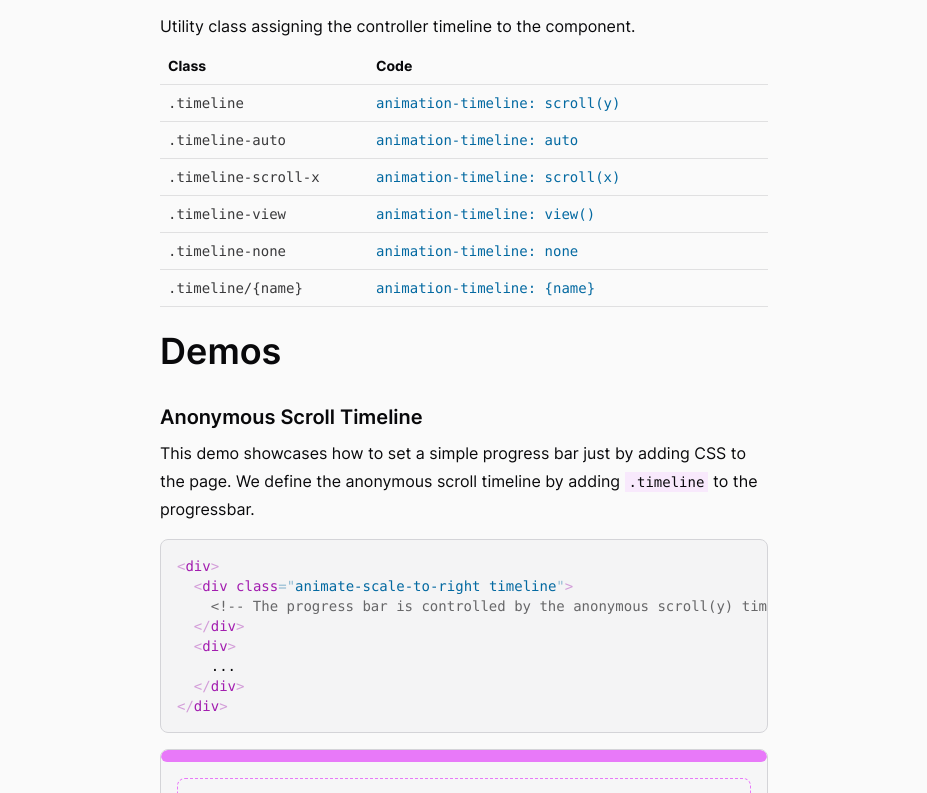
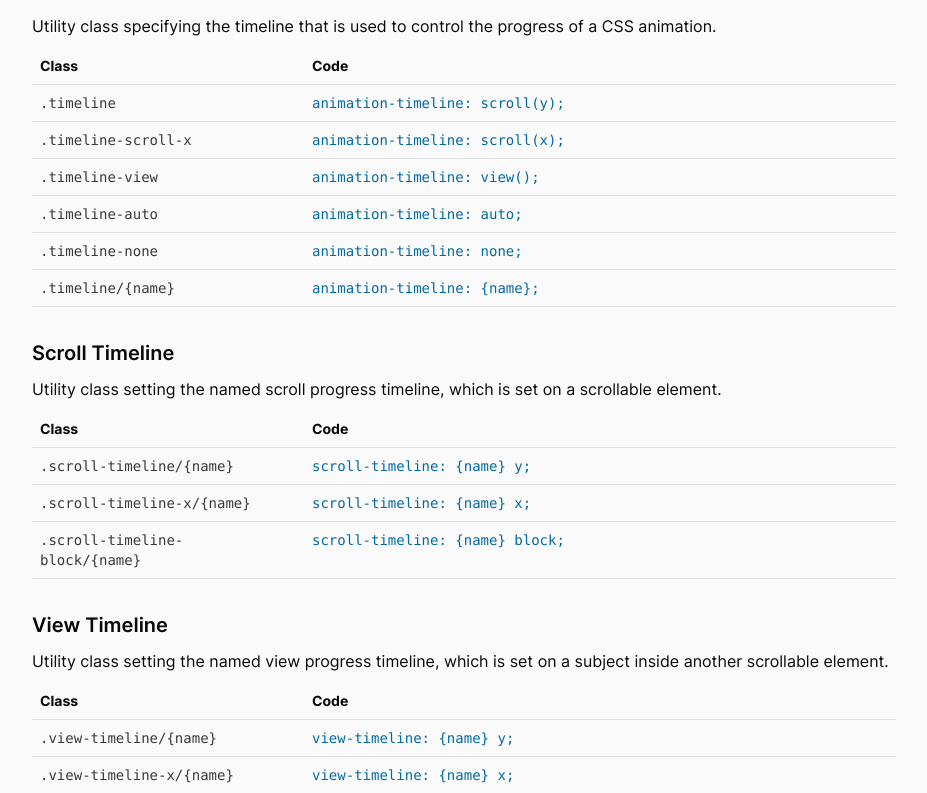
Before and after one commit to adamplesnik/tailwindcss-scroll-driven-animations, a React (Vite) app: page /usage in a window 1280 px wide. Shown: the part 447-1240 px from the top of the page, without its empty margins (176-1103 px from the left). Built offline with nearby package versions, Linux system fonts and the light colour scheme; what @adam.plesnik/tailwindcss-scroll-driven-animations would draw is missing.

Commit message:
Make page wider, add documentation

```diff
--- a/src/layouts/Page.tsx
+++ b/src/layouts/Page.tsx
@@ -8,7 +8,7 @@ function Page({ children }: PropsWithChildren<PageProps>) {
     <div className="flex flex-col items-center justify-center">
       <PageBackground />
       <Nav />
-      <div className="relative z-10 w-full max-w-screen-md p-8 md:p-16 lg:p-20">
+      <div className="relative z-10 w-full max-w-screen-lg p-8 md:p-16 lg:p-20">
         <div className="w-full">{children}</div>
       </div>
       <ScrollRestoration />
--- a/src/partials/Nav.tsx
+++ b/src/partials/Nav.tsx
@@ -9,7 +9,7 @@ const Nav = () => {
         shadow-lg backdrop-blur-sm timeline range-end-[200px] supports-animations:-translate-y-24 md:px-1 supports-animations:md:-translate-y-32 supports-animations:lg:-translate-y-40
         dark:border-b-slate-600/50 dark:bg-slate-800/60"
     >
-      <div className="flex w-full max-w-screen-md items-stretch gap-2 px-8 py-2 md:px-16 lg:px-20">
+      <div className="flex w-full max-w-screen-lg items-stretch gap-2 px-8 py-2 md:px-16 lg:px-20">
         <HeaderNavAnchor to="/">Plugin</HeaderNavAnchor>
         <HeaderNavAnchor to="/usage">
           <span className="sm:hidden">Usage</span>
--- a/src/partials/Usage.tsx
+++ b/src/partials/Usage.tsx
@@ -4,11 +4,23 @@ import UsageTable from '../usage/UsageTable'
 
 const animationTimelineClasses = [
   { className: 'timeline', code: 'animation-timeline: scroll(y)' },
-  { className: 'timeline-auto', code: 'animation-timeline: auto' },
   { className: 'timeline-scroll-x', code: 'animation-timeline: scroll(x)' },
   { className: 'timeline-view', code: 'animation-timeline: view()' },
+  { className: 'timeline-auto', code: 'animation-timeline: auto' },
   { className: 'timeline-none', code: 'animation-timeline: none' },
   { className: 'timeline/{name}', code: 'animation-timeline: {name}' },
+]
+
+const scrollTimelineClasses = [
+  { className: 'scroll-timeline/{name}', code: 'scroll-timeline: {name} y' },
+  { className: 'scroll-timeline-x/{name}', code: 'scroll-timeline: {name} x' },
+  { className: 'scroll-timeline-block/{name}', code: 'scroll-timeline: {name} block' },
+]
+
+const viewTimelineClasses = [
+  { className: 'view-timeline/{name}', code: 'view-timeline: {name} y' },
+  { className: 'view-timeline-x/{name}', code: 'view-timeline: {name} x' },
+  { className: 'view-timeline-block/{name}', code: 'view-timeline: {name} block' },
 ]
 
 const Usage = () => {
@@ -16,8 +28,23 @@ const Usage = () => {
     <div>
       <Heading size={2}>Usage</Heading>
       <Heading size={3}>Animation Timeline</Heading>
-      <Paragraph>Utility class assigning the controller timeline to the component.</Paragraph>
+      <Paragraph>
+        Utility class specifying the timeline that is used to control the progress of a CSS
+        animation.
+      </Paragraph>
       <UsageTable items={animationTimelineClasses} />
+      <Heading size={3}>Scroll Timeline</Heading>
+      <Paragraph>
+        Utility class setting the named scroll progress timeline, which is set on a scrollable
+        element.
+      </Paragraph>
+      <UsageTable items={scrollTimelineClasses} />
+      <Heading size={3}>View Timeline</Heading>
+      <Paragraph>
+        Utility class setting the named view progress timeline, which is set on a subject inside
+        another scrollable element.
+      </Paragraph>
+      <UsageTable items={viewTimelineClasses} />
     </div>
   )
 }
--- a/src/usage/UsageTable.tsx
+++ b/src/usage/UsageTable.tsx
@@ -3,9 +3,9 @@ import UsageTableRow from './UsageTableRow'
 
 const UsageTable = ({ items }: UsageTableProps) => {
   return (
-    <div className="flex flex-col gap-2">
+    <div className="mb-4 flex flex-col gap-2">
       <div className="flex gap-4 text-sm font-bold">
-        <div className="w-48 px-2">Class</div>
+        <div className="w-64 px-2">Class</div>
         <div className="flex-1 px-2">Code</div>
       </div>
       <Separator />
--- a/src/usage/UsageTableRow.tsx
+++ b/src/usage/UsageTableRow.tsx
@@ -1,8 +1,8 @@
 const UsageTableRow = ({ className, code }: UsageTableRowProps) => {
   return (
-    <div className="flex flex-col gap-2 font-mono text-sm sm:flex-row sm:gap-4">
-      <div className="w-48 px-2 opacity-80">.{className}</div>
-      <div className="flex-1 pl-8 pr-2 text-sky-700 sm:pl-2 dark:text-sky-300">{code}</div>
+    <div className="flex flex-col gap-1 font-mono text-sm sm:flex-row sm:gap-4">
+      <div className="w-64 px-2 opacity-80">.{className}</div>
+      <div className="flex-1 pl-8 pr-2 text-sky-700 sm:pl-2 dark:text-sky-300">{code};</div>
     </div>
   )
 }
```
